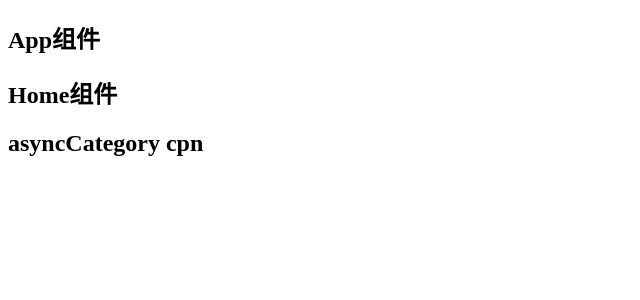
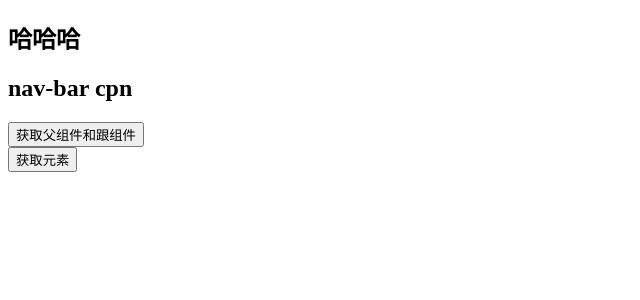
Before and after one commit to pangxueming/learnVue3, a Vue app in the folder 03.learn_component/: page / in a window 1280 px wide. Shown: the top 300 px of the page, without its empty margins (0-640 px from the left). Built offline with nearby package versions, Linux system fonts and the light colour scheme.

Commit message:
引入元素和组件

```diff
--- /dev/null
+++ b/03.learn_component/src/13.引入元素和组件/App.vue
@@ -0,0 +1,41 @@
+<template>
+  <div>
+    <!-- 1.html元素上的模板引用 -->
+    <h2 ref="refEle">哈哈哈</h2>
+    <!-- 2.组件上的模版引用 -->
+    <nav-bar ref="navBarRef"></nav-bar>
+
+    <button @click="btnClick">获取元素</button>
+  </div>
+</template>
+
+<script>
+import NavBar from "./NavBar.vue";
+
+export default {
+  components: {
+    NavBar,
+  },
+
+  data() {
+    return {
+      names: ['abc', 'cba', 'nba']
+    }
+  },
+
+  methods: {
+    btnClick() {
+      console.log(this.$refs.refEle);
+      console.log(this.$refs.navBarRef);
+      console.log(this.$refs.navBarRef.message);
+      this.$refs.navBarRef.sayHello();
+
+      // $el
+      console.log(this.$refs.navBarRef.$el);
+    },
+  },
+};
+</script>
+
+<style scoped>
+</style>
--- /dev/null
+++ b/03.learn_component/src/13.引入元素和组件/NavBar.vue
@@ -0,0 +1,32 @@
+<template>
+  <div>
+    <h2>nav-bar cpn</h2>
+
+    <button @click="getParentAndRoot">获取父组件和跟组件</button>
+  </div>
+</template>
+
+<script>
+  export default {
+    data() {
+      return {
+        message: '我是NavBar中的message'
+      }
+    },
+
+    methods: {
+      sayHello() {
+        console.log(`saying hello ${this.message}`);
+      },
+
+      getParentAndRoot() {
+        console.log(this.$parent);
+        console.log(this.$root);
+      }
+    }
+  }
+</script>
+
+<style scoped>
+
+</style>
--- a/03.learn_component/src/main.js
+++ b/03.learn_component/src/main.js
@@ -1,6 +1,6 @@
 import { createApp } from 'vue'
 import './style/index.css'
-import App from './12.异步组件的使用/App.vue'
+import App from './13.引入元素和组件/App.vue'
 // import { sum } from './12.异步组件的使用/utils/match'
 
 const app = createApp(App)
```
